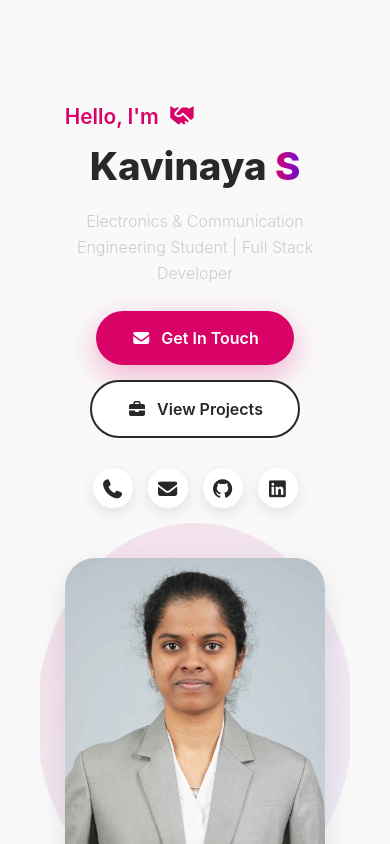
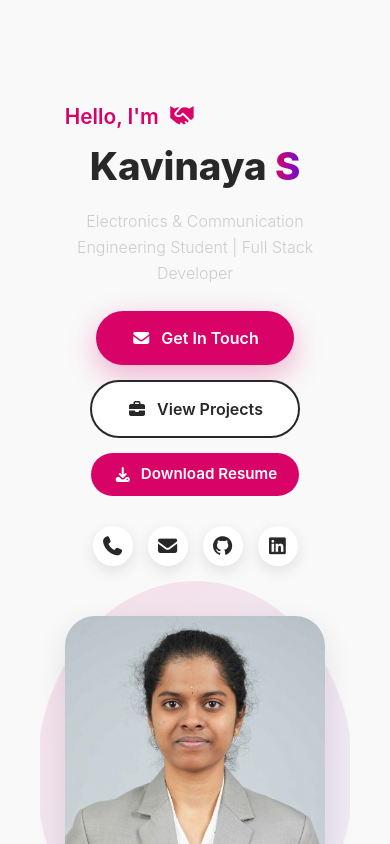
Before and after one commit to Kavinaya-12/K-Portfolio, a React (Vite) app: page / in a window 390 px wide. Shown: the top 844 px of the page. Built offline with nearby package versions, Linux system fonts and the light colour scheme; the HTML template or start-up script is replaced by a standard one.

Commit message:
Added download resume feature and fixed mobile achievements layout

```diff
--- a/src/App.css
+++ b/src/App.css
@@ -1020,3 +1020,63 @@ background: #fff;
  background: #fff;
   color: #3a3a3d;
   border: 1px solid #3a3a3d;}
+/* 🧩 Fix overlap issue in mobile view */
+@media (max-width: 768px) {
+  .achievement-card {
+    margin: 20px auto !important;
+    width: 90% !important;
+    min-height: 220px;
+  }
+
+  .slick-slide {
+    display: flex !important;
+    justify-content: center !important;
+    align-items: center !important;
+  }
+
+  .slick-list {
+    padding: 0 10px !important;
+  }
+}
+
+/* For very small phones */
+@media (max-width: 480px) {
+  .achievement-card {
+    padding: 30px 15px;
+    width: 95% !important;
+  }
+
+  .achievement-icon {
+    font-size: 2rem;
+  }
+
+  .achievement-content p {
+    font-size: 0.85rem;
+  }
+}
+.btn-download {
+  background: linear-gradient(135deg, #D90368, #D90368);
+  color: white;
+  border: none;
+  padding: 10px 22px;
+  border-radius: 25px;
+  font-weight: 600;
+  font-size: 0.95rem;
+  cursor: pointer;
+  text-decoration: none;
+  transition: all 0.3s ease;
+  display: inline-flex;
+  align-items: center;
+  gap: 8px;
+}
+
+.btn-download:hover {
+  transform: scale(1.05);
+ background: #fff;
+  color: #ff1ead;
+    border: 1px solid #ff1ead;
+}
+
+.btn-download i {
+  font-size: 1rem;
+}
--- a/src/components/Hero.jsx
+++ b/src/components/Hero.jsx
@@ -1,11 +1,10 @@
-import React,{useState} from "react";
-import '../App.css';
-import profileimg from '../assets/profile.jpg';
+import React, { useState } from "react";
+import "../App.css";
+import profileimg from "../assets/profile.jpg";
+import resume from "../assets/Kavinaya_Resume.pdf";
 import EmailPopup from "./EmailPopup";
 
-
 const Hero = () => {
-
   const [isEmailOpen, setIsEmailOpen] = useState(false);
 
   return (
@@ -15,8 +14,9 @@ const Hero = () => {
           <div className="hero-text">
             <div className="greeting">
               <span>Hello, I'm</span>
-<i className="fas fa-handshake "></i>
+              <i className="fas fa-handshake"></i>
             </div>
+
             <h1>
               Kavinaya <span className="gradient-text">S</span>
             </h1>
@@ -31,36 +31,61 @@ const Hero = () => {
               <a href="#projects" className="btn btn-secondary">
                 <i className="fas fa-briefcase"></i> View Projects
               </a>
+              <a
+                href={resume}
+                download="Kavinaya_Resume.pdf"
+                className="btn btn-download"
+              >
+                <i className="fas fa-download"></i> Download Resume
+              </a>
             </div>
 
             <div className="social-links">
               <a href="tel:+918072768117" className="social-icon" title="Phone">
                 <i className="fas fa-phone"></i>
               </a>
-      <a onClick={() => setIsEmailOpen(true)} className="social-icon" title="Email">
+              <a
+                onClick={() => setIsEmailOpen(true)}
+                className="social-icon"
+                title="Email"
+              >
                 <i className="fas fa-envelope"></i>
               </a>
-      <a href="https://github.com/Kavinaya-12/" target="_blank" rel="noopener noreferrer" className="social-icon" title="GitHub">
+              <a
+                href="https://github.com/Kavinaya-12/"
+                target="_blank"
+                rel="noopener noreferrer"
+                className="social-icon"
+                title="GitHub"
+              >
                 <i className="fab fa-github"></i>
               </a>
-      <a href="https://www.linkedin.com/in/kavinaya-subramaniam-4baa16259?utm_source=share&utm_campaign=share_via&utm_content=profile&utm_medium=android_app" target="_blank" rel="noopener noreferrer" className="social-icon" title="LinkedIn">
+              <a
+                href="https://www.linkedin.com/in/kavinaya-subramaniam-4baa16259?utm_source=share&utm_campaign=share_via&utm_content=profile&utm_medium=android_app"
+                target="_blank"
+                rel="noopener noreferrer"
+                className="social-icon"
+                title="LinkedIn"
+              >
                 <i className="fab fa-linkedin"></i>
               </a>
             </div>
           </div>
+
           <div className="hero-image">
             <div className="image-wrapper">
               <div className="img-bg-circle"></div>
               <img
-              src={profileimg}        alt="Kavinaya S"
+                src={profileimg}
+                alt="Kavinaya S"
                 className="profile-img"
               />
             </div>
           </div>
         </div>
       </header>
+
       <EmailPopup isOpen={isEmailOpen} onClose={() => setIsEmailOpen(false)} />
-
     </>
   );
 };
```
Also changed, not shown: 1 other file (tests, documents, lock files or other folders). Lines whose indentation alone changed are shown as unchanged.
